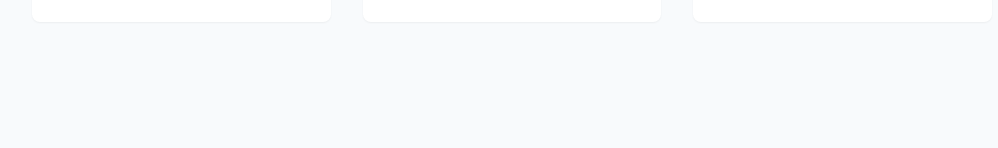
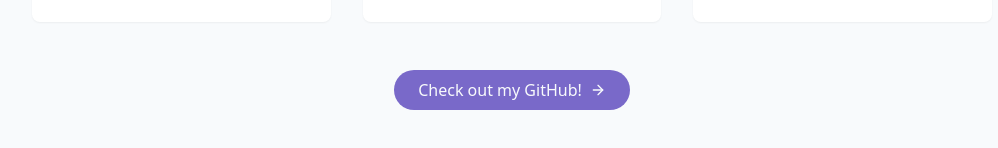
Before and after one commit to iancorbett/reactPortfolio, a React (Vite) app: page / in a window 1280 px wide. Shown: the part 2942-3090 px from the top of the page, without its empty margins (128-1126 px from the left). Before the commit the page ends 3060 px from the top, so only its background shows below. Built offline with nearby package versions, Linux system fonts and the light colour scheme.

Commit message:
link to my github

```diff
--- a/src/components/ProjectsSection.jsx
+++ b/src/components/ProjectsSection.jsx
@@ -1,4 +1,4 @@
-import { ExternalLink, Github } from "lucide-react";
+import { ExternalLink, Github, ArrowRight } from "lucide-react";
 
 
 const projects = [
@@ -53,8 +53,11 @@ export const ProjectsSection = () => {
                     <div className="p-6">
 
                         <div className="flex flex-wrap gap-2 mb-4">
-                            {project.tags.map((tag) => (
-                                <span className="px-2 py-1 text-xs border font-medium rounded-full bg-secondary text-secondary-foreground">
+                            {project.tags.map((tag, key) => (
+
+                                <span
+                                key={key}
+                                className="px-2 py-1 text-xs border font-medium rounded-full bg-secondary text-secondary-foreground">
                                     {tag}
                                 </span>
                             ))}
@@ -82,6 +85,16 @@ export const ProjectsSection = () => {
                 </div>
             ))}
         </div>
+
+        <div className="text-center mt-12">
+            <a
+            className="cosmic-button w-fit flex items-center mx-auto gap-2"
+            target="_blank"
+            href="#"
+            >
+                Check out my GitHub! <ArrowRight size={16}/>
+            </a>
+        </div>
     </div>
     </section>
     );
```
